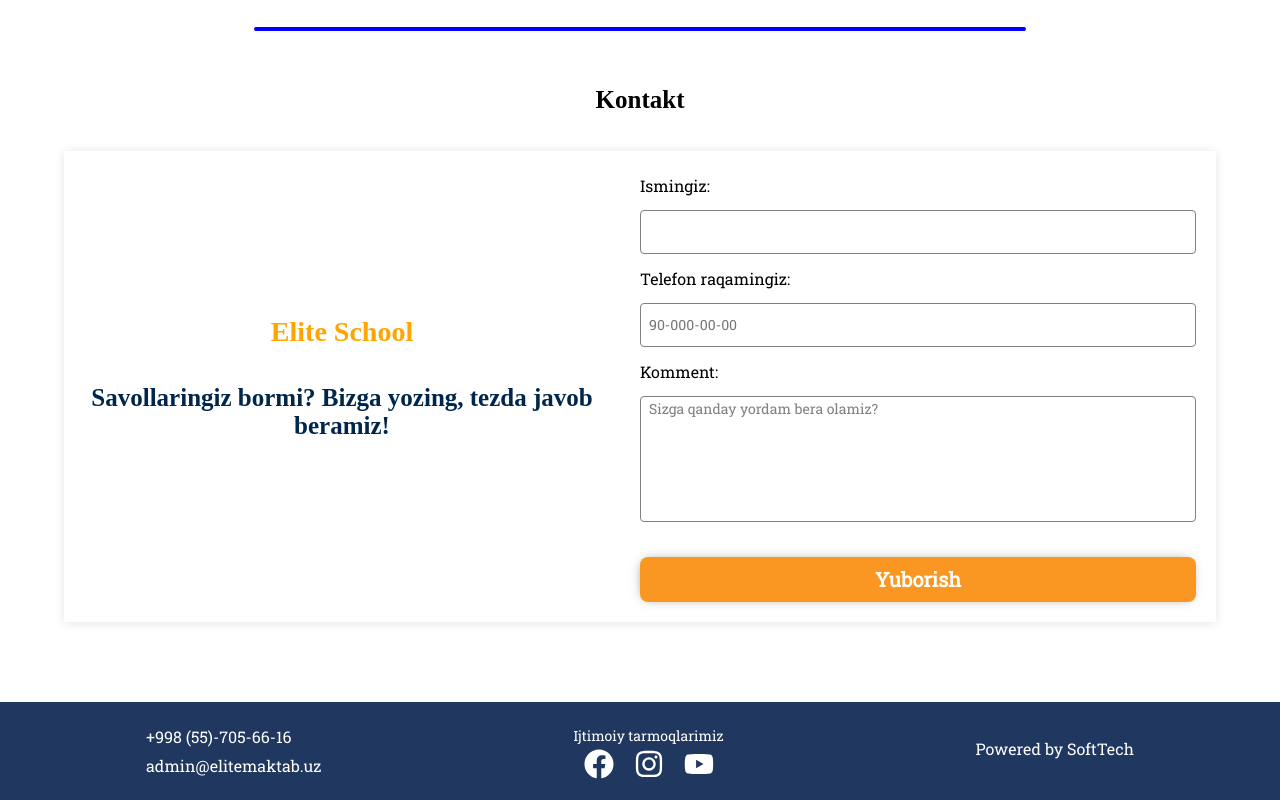
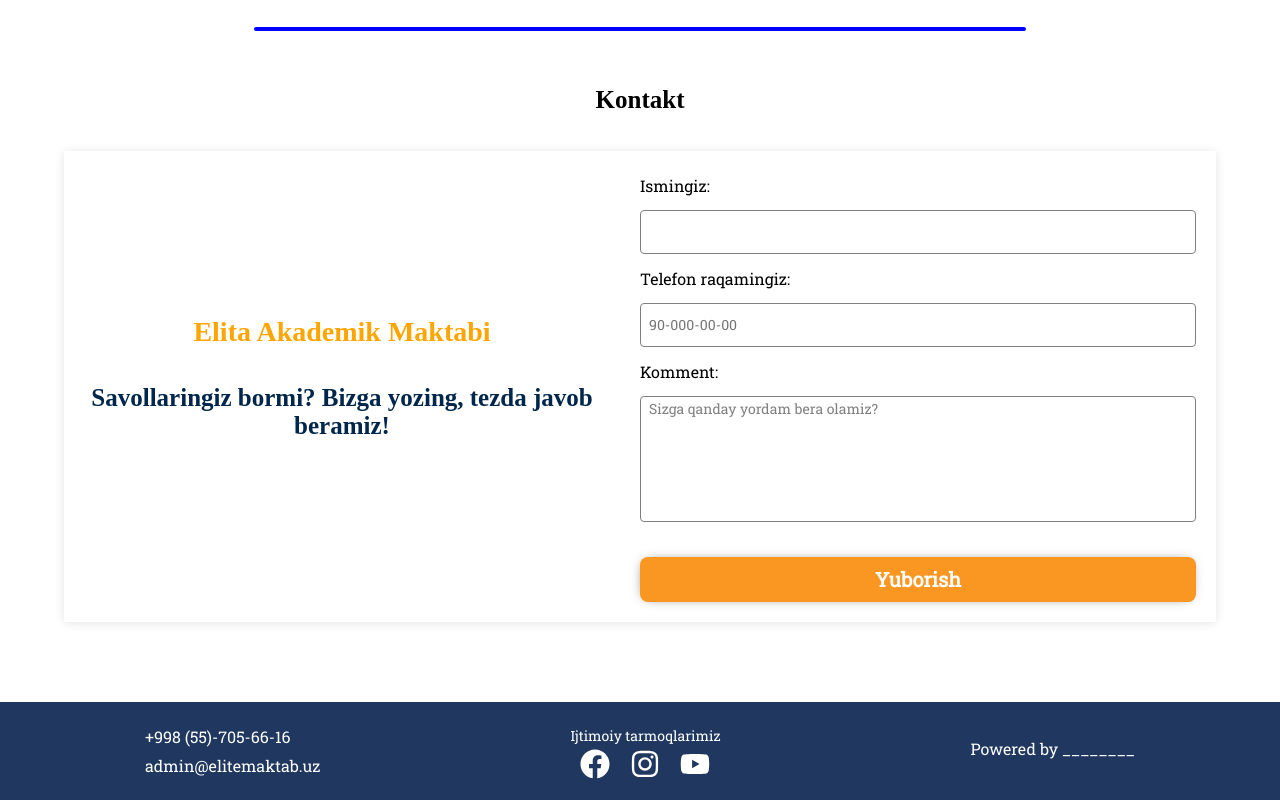
Before and after one commit to khusanmeliev/private_school, a React (Create React App) app: page / in a window 1280 px wide. Shown: the part 5236-6036 px from the top of the page. Built offline with nearby package versions, Linux system fonts and the light colour scheme; a web font is replaced by a local one.

Commit message:
changed texts

```diff
--- a/src/Pages/Contact/Contact.jsx
+++ b/src/Pages/Contact/Contact.jsx
@@ -11,7 +11,7 @@ const Contact = () => {
       <Heading>Kontakt</Heading>
       <ContactBox>
         <Left>
-          <Logo style={{ marginTop: 0 }}>Elite School</Logo>
+          <Logo style={{ marginTop: 0 }}>Elita Akademik Maktabi</Logo>
           <Heading size="sm" textAlign="center" color="#00264b">
             Savollaringiz bormi? Bizga yozing, tezda javob beramiz!
           </Heading>
--- a/src/Pages/Footer/Footer.jsx
+++ b/src/Pages/Footer/Footer.jsx
@@ -23,7 +23,7 @@ const Footer = () => {
           <FaYoutube />
         </Flexbox>
       </Flexbox>
-      <Text color="white">Powered by SoftTech</Text>
+      <Text color="white">Powered by ________</Text>
     </Wrapper>
   );
 };
```
